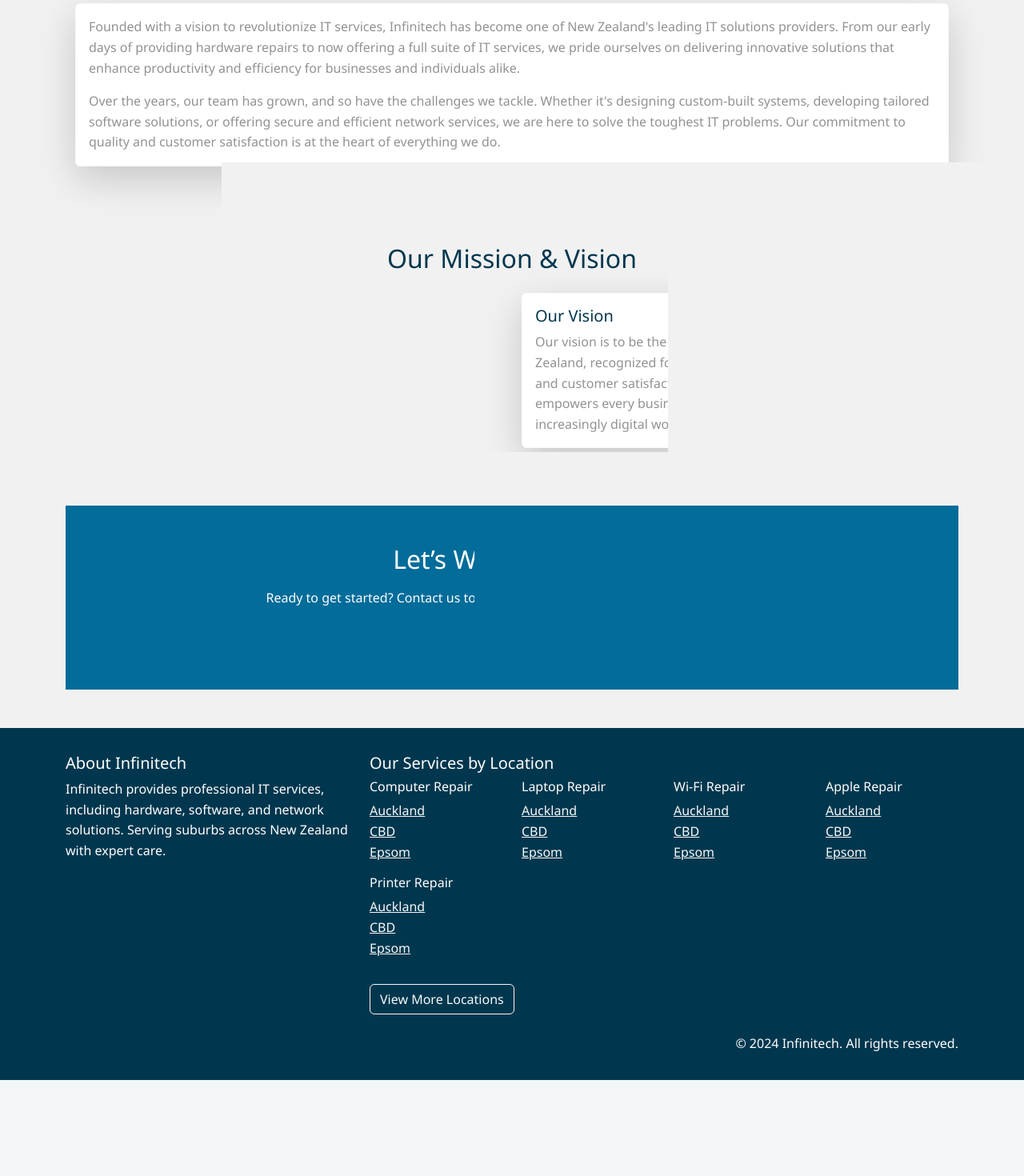
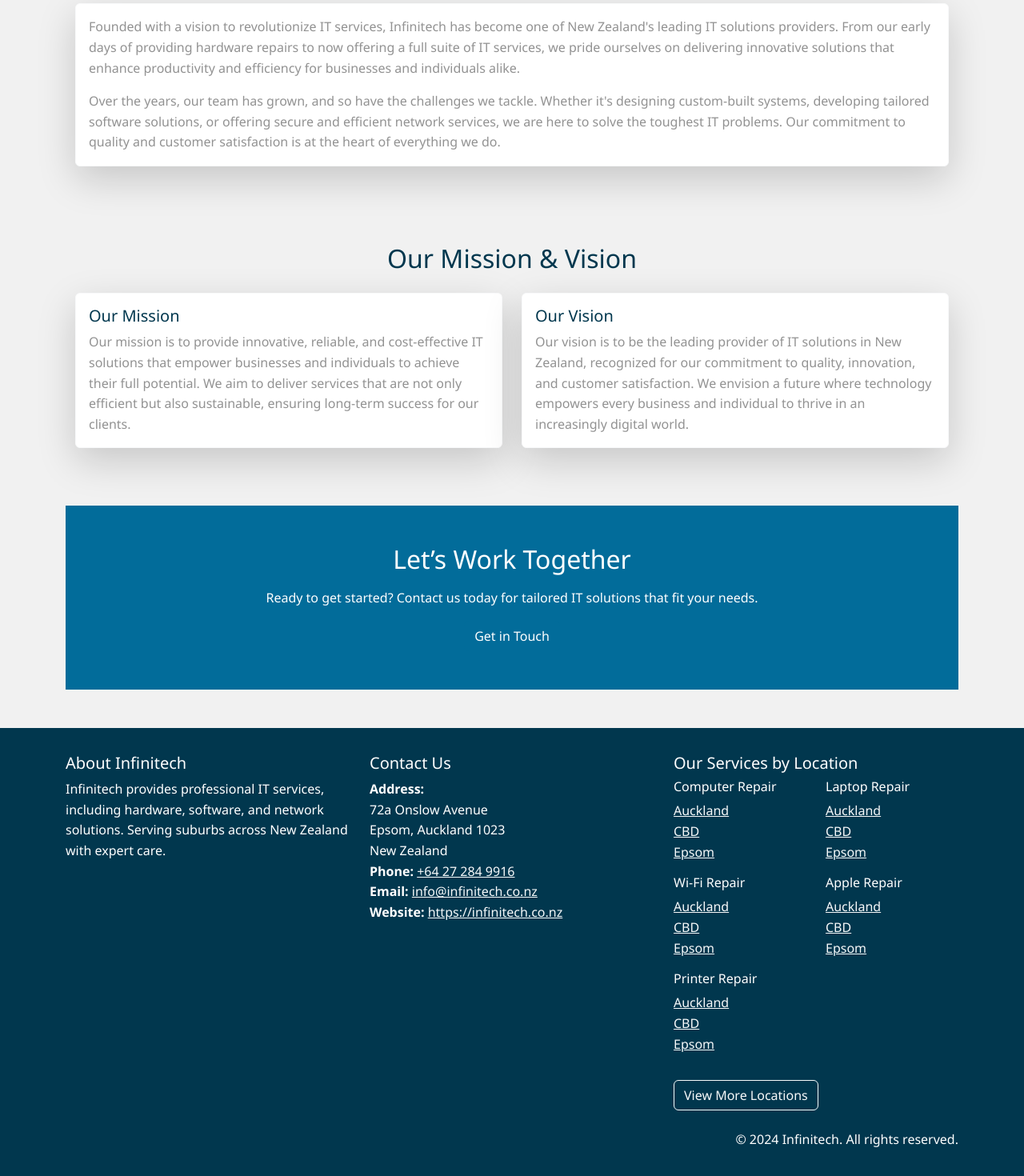
Before and after one commit to martinedach/infinitech-website, a FastAPI app: page /about-us in a window 1280 px wide. Shown: the part 700-2170 px from the top of the page at 80% size. Before the commit the page ends 2050 px from the top, so only its background shows below. Run offline with FastAPI, Linux system fonts and the light colour scheme.

Commit message:
minor changes

```diff
--- a/app/templates/base.html
+++ b/app/templates/base.html
@@ -147,6 +147,7 @@
     </main>
 
   <!-- Footer -->
+<!-- Footer -->
 <footer class="text-white" style="background-color: var(--primary-dark);">
     <div class="container">
         <div class="row">
@@ -156,13 +157,25 @@
                 <p class="text-left">Infinitech provides professional IT services, including hardware, software, and network solutions. Serving suburbs across New Zealand with expert care.</p>
             </div>
 
-
+            <!-- Contact Information Section -->
+            <div class="col-md-4">
+                <h5 class="text-left">Contact Us</h5>
+                <ul class="list-unstyled">
+                    <li><strong>Address:</strong></li>
+                    <li>72a Onslow Avenue</li>
+                    <li>Epsom, Auckland 1023</li>
+                    <li>New Zealand</li>
+                    <li><strong>Phone:</strong> <a href="tel:+64272849916" class="text-light">+64 27 284 9916</a></li>
+                    <li><strong>Email:</strong> <a href="mailto:info@infinitech.co.nz" class="text-light">info@infinitech.co.nz</a></li>
+                    <li><strong>Website:</strong> <a href="https://infinitech.co.nz" class="text-light">https://infinitech.co.nz</a></li>
+                </ul>
+            </div>
 
             <!-- Dynamic Links Section -->
-<div class="col-md-8">
+            <div class="col-md-4">
                 <h5 class="text-left">Our Services by Location</h5>
                 <div class="row">
-        <div class="col-md-3">
+                    <div class="col-md-6">
                         <h6 class="text-left">Computer Repair</h6>
                         <ul class="list-unstyled">
                             <li><a href="/computer-repair/auckland" class="text-light">Auckland</a></li>
@@ -173,7 +186,7 @@
                             </li>
                         </ul>
                     </div>
-        <div class="col-md-3">
+                    <div class="col-md-6">
                         <h6 class="text-left">Laptop Repair</h6>
                         <ul class="list-unstyled">
                             <li><a href="/laptop-repair/auckland" class="text-light">Auckland</a></li>
@@ -184,7 +197,7 @@
                             </li>
                         </ul>
                     </div>
-        <div class="col-md-3">
+                    <div class="col-md-6">
                         <h6 class="text-left">Wi-Fi Repair</h6>
                         <ul class="list-unstyled">
                             <li><a href="/wifi-repair/auckland" class="text-light">Auckland</a></li>
@@ -195,7 +208,7 @@
                             </li>
                         </ul>
                     </div>
-        <div class="col-md-3">
+                    <div class="col-md-6">
                         <h6 class="text-left">Apple Repair</h6>
                         <ul class="list-unstyled">
                             <li><a href="/apple-repair/auckland" class="text-light">Auckland</a></li>
@@ -206,7 +219,7 @@
                             </li>
                         </ul>
                     </div>
-        <div class="col-md-3">
+                    <div class="col-md-6">
                         <h6 class="text-left">Printer Repair</h6>
                         <ul class="list-unstyled">
                             <li><a href="/printer-repair/auckland" class="text-light">Auckland</a></li>
@@ -220,10 +233,6 @@
                 </div>
                 <button class="btn btn-outline-light mt-3" id="toggleFooter">View More Locations</button>
             </div>
-
-
-
-
         </div>
 
         <div class="text-right mt-4" style="text-align: right !important;">
```
Lines whose indentation alone changed are shown as unchanged.
